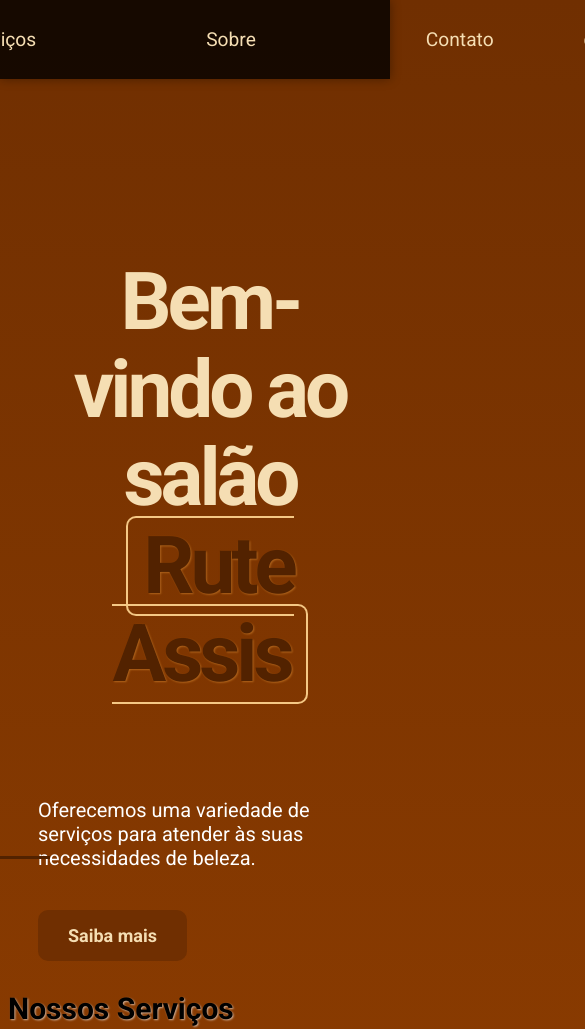
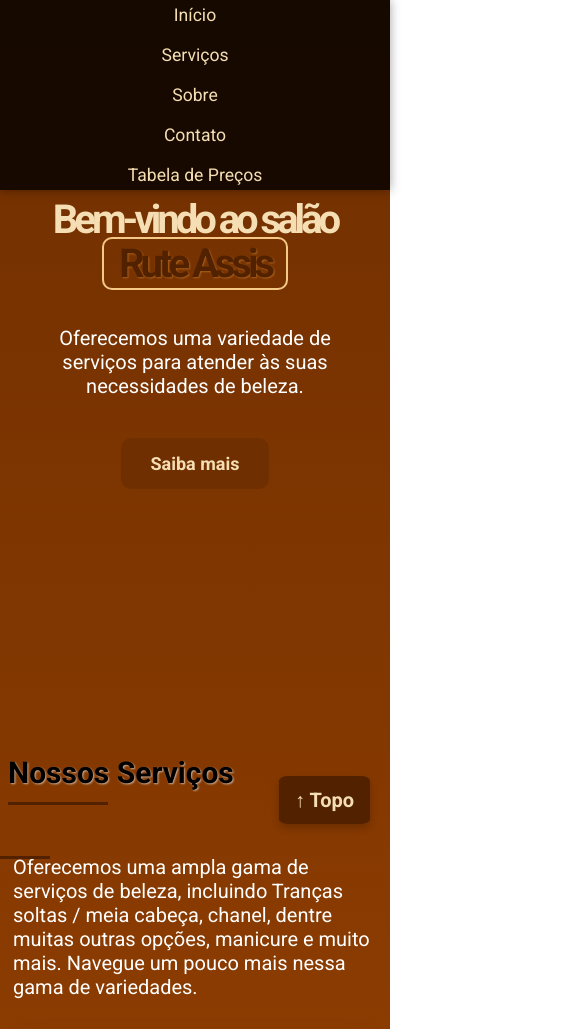
Before and after one commit to Rafael477/Site-salao, a plain HTML site: page index.html in a window 390 px wide. Shown: the top 1029 px of the page, 585 px wide, since content can reach past the window. Drawn offline with Linux system fonts and the light colour scheme.

Commit message:
Add files via upload
Atualizei colocando um botão para retornar ao topo e coloquei responsividade para celular.

```diff
--- a/index.html
+++ b/index.html
@@ -34,7 +34,8 @@
 
     <section class="servicos" id="servicos">
         <h3 class="titulo-servicos">Nossos Serviços</h3>
-        <p class="descricao-servicos">Oferecemos uma ampla gama de serviços de beleza, incluindo Tranças soltas / meia cabeça, chanel, dentre
+        <p class="descricao-servicos">Oferecemos uma ampla gama de serviços de beleza, incluindo Tranças soltas / meia
+            cabeça, chanel, dentre
             muitas outras opções, manicure e muito mais. Navegue um pouco mais nessa gama de variedades.</p>
 
 
@@ -45,7 +46,8 @@
 
                 <div class="info-servico">
                     <h3>Tranças soltas / meia cabeça</h3>
-                    <p>Transforme seu visual com tranças modernas e estilosas, perfeitas para qualquer ocasião. Realçamos sua beleza com cuidado, técnica e personalidade.</p>
+                    <p>Transforme seu visual com tranças modernas e estilosas, perfeitas para qualquer ocasião.
+                        Realçamos sua beleza com cuidado, técnica e personalidade.</p>
                     <a href="#servicos">Ver Serviço →</a>
                 </div>
             </div>
@@ -76,7 +78,8 @@
 
                 <div class="info-servico">
                     <h3>E muito mais</h3>
-                    <p>Disponibilizamos diversos serviços complementares pensados para realçar ainda mais a sua beleza.</p>
+                    <p>Disponibilizamos diversos serviços complementares pensados para realçar ainda mais a sua beleza.
+                    </p>
                     <a href="#servicos">Ver Serviço →</a>
                 </div>
             </div>
@@ -91,7 +94,9 @@
 
             <div class="info-sobre">
                 <p class="sobre">
-                O salão Rute Assis é um espaço dedicado à beleza e bem-estar, oferecendo serviços de alta qualidade para realçar a sua autoestima. Somos profissionais experientes e apaixonados pelo que fazemos, prontos para atender às suas necessidades.
+                    O salão Rute Assis é um espaço dedicado à beleza e bem-estar, oferecendo serviços de alta qualidade
+                    para realçar a sua autoestima. Somos profissionais experientes e apaixonados pelo que fazemos,
+                    prontos para atender às suas necessidades.
                 </p>
             </div>
         </div>
@@ -101,10 +106,13 @@
         <h3 class="titulo-contato">Contato</h3>
 
         <div class="info-contato">
-            <p class="paragrafo-titulo-contato">Para agendar um horário ou obter mais informações, entre em contato conosco:</p>
+            <p class="paragrafo-titulo-contato">Para agendar um horário ou obter mais informações, entre em contato
+                conosco:</p>
             <p class="endereco"><strong>Endereço:</strong> Rua Wilma Lecini - Jardim Roma, 123, Nova Iguaçu, RJ</p>
-            <p class="paragrafo-contato"><strong>Telefone:</strong> <a href="https://wa.me/5521970829583">(21) 97082-9583</a></p>
-            <p class="paragrafo-contato"><strong>Instagram:</strong> <a href="https://www.instagram.com/RuteDeAssis.SalaodeBeleza">@RuteDeAssis.SalaodeBeleza</a></p>
+            <p class="paragrafo-contato"><strong>Telefone:</strong> <a href="https://wa.me/5521970829583">(21)
+                    97082-9583</a></p>
+            <p class="paragrafo-contato"><strong>Instagram:</strong> <a
+                    href="https://www.instagram.com/RuteDeAssis.SalaodeBeleza">@RuteDeAssis.SalaodeBeleza</a></p>
 
             <p class="paragrafo-atendimento">Atendimento a domicílio.</p>
         </div>
@@ -116,8 +124,7 @@
                 href="https://www.linkedin.com/in/rafael-aniceto-da-silva-do-nascimento-07542b91/">Rafael Aniceto</a>
         </p>
     </footer>
-
+    <a href="#inicio" class="btn-voltar-topo">↑ Topo</a>
 </body>
 
-
 </html>
--- a/style.css
+++ b/style.css
@@ -52,12 +52,20 @@ ul {
 
 .menu {
     display: flex;
-    gap: 10px;
+    justify-content: center;
+    gap: 40px;
     list-style: none;
-    align-items: center;
     margin: 0;
     padding: 0;
+}
 
+.menu li a {
+    text-decoration: none;
+    color: wheat;
+    font-weight: 500;
+    font-size: 1.1rem;
+    padding: 10px 15px;
+    transition: color 0.3s;
 }
 
 html {
@@ -117,6 +125,26 @@ html {
     font-weight: 600;
     text-decoration: none;
     color: wheat;
+}
+
+.btn-voltar-topo {
+    position: fixed;
+    bottom: 20px;
+    right: 20px;
+    background-color: #522200;
+    color: wheat;
+    padding: 12px 16px;
+    border-radius: 10%;
+    text-decoration: none;
+    font-size: 20px;
+    font-weight: bold;
+    box-shadow: 0 4px 8px rgba(0,0,0,0.2);
+    transition: background 0.3s;
+    z-index: 1000;
+}
+
+.btn-voltar-topo:hover {
+    background-color: #7c4212;
 }
 
 .titulo-servicos {
@@ -276,7 +304,9 @@ html {
 .paragrafo-contato {
 
     background-color: #522200;
-    margin: 10px 400px;
+    margin: auto;
+    width: 80%;
+    max-width: 600px;
     padding: 10px 20px;
     border-radius: 10px;
     color: wheat;
@@ -288,7 +318,9 @@ html {
 
 .endereco {
     background-color: #522200;
-    margin: 10px 400px;
+    margin: auto;
+    width: 80%;
+    max-width: 600px;
     padding: 10px 20px;
     border-radius: 10px;
     color: wheat;
@@ -351,3 +383,45 @@ footer a {
     color: inherit;
     font-weight: bold;
 }
+@media (max-width: 768px) {
+
+    .menu {
+        flex-direction: column;
+        align-items: center;
+        gap: 20px;
+    }
+
+    .principal {
+        flex-direction: column;
+        margin-left: 0;
+        padding: 40px 20px;
+        text-align: center;
+    }
+
+    .principal h2 {
+        font-size: 2.5rem;
+        margin-top: 150px;
+        margin-bottom: 40px;
+    }
+
+    .container-servicos {
+        grid-template-columns: 1fr;
+        padding: 0 20px;
+    }
+
+    .paragrafo-contato,
+    .endereco {
+        margin: 10px auto;
+        width: 90%;
+    }
+
+    .container-sobre {
+        flex-direction: column;
+        padding: 20px;
+    }
+
+    .img-sobre {
+        width: 180px;
+        height: 180px;
+    }
+}
```
Also changed, not shown: tabela-precos.html (+0 -4 lines). Lines whose indentation alone changed are shown as unchanged.
